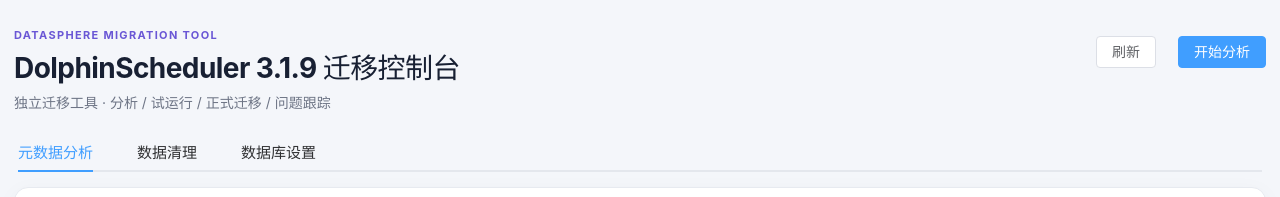
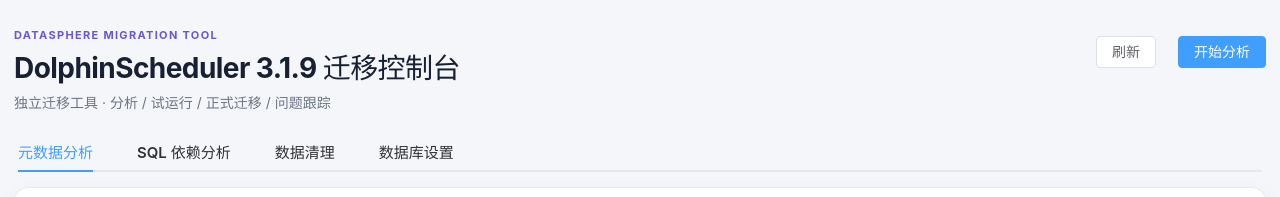
Before and after one commit to NJgaoyang/datasphere-ds-migrator, a Vue app in the folder frontend/: page / in a window 1280 px wide. Shown: the top 197 px of the page. Built offline with nearby package versions, Linux system fonts and the light colour scheme; no server answers.

Commit message:
feat(lineage): expose SQL dependency tab

```diff
--- a/frontend/src/App.vue
+++ b/frontend/src/App.vue
@@ -124,6 +124,9 @@
       </div>
     </section>
       </el-tab-pane>
+      <el-tab-pane label="SQL 依赖分析" name="sqlDependencies">
+        <SqlDependencyPanel />
+      </el-tab-pane>
       <el-tab-pane label="数据清理" name="cleanup">
         <CleanupPanel />
       </el-tab-pane>
@@ -174,6 +177,7 @@
 import { computed, nextTick, onMounted, onUnmounted, ref } from 'vue'
 import { ElMessage, ElMessageBox } from 'element-plus'
 import CleanupPanel from './CleanupPanel.vue'
+import SqlDependencyPanel from './SqlDependencyPanel.vue'
 
 const settings = ref({ sourceJdbcUrl: '', sourceUsername: '', sourcePassword: '', targetBaseUrl: '', targetUsername: '', targetPassword: '' })
 const runs = ref([])
```
